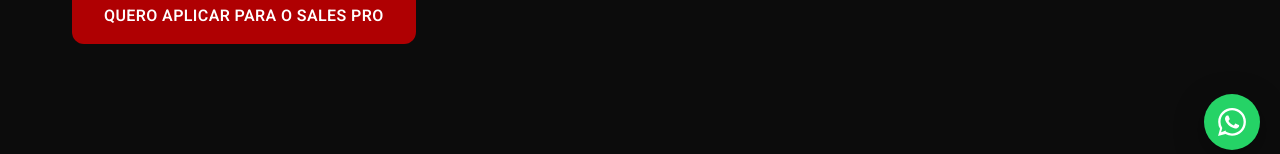
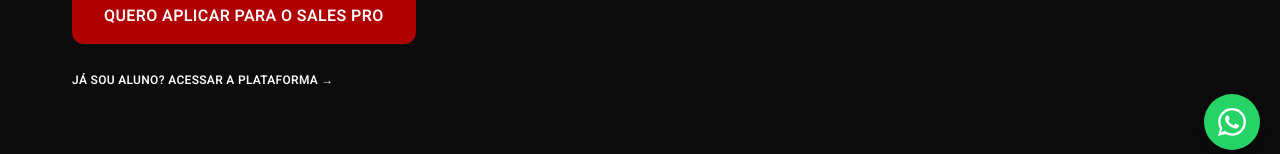
Before and after one commit to ffeldens/site-salesclub, a Next.js app: page /universidade/sales-pro in a window 1280 px wide. Shown: the part 630-784 px from the top of the page. Built offline with nearby package versions, Linux system fonts and the light colour scheme; no server answers.

Commit message:
feat(sales-pro): botão de acesso à plataforma no hero da Formação Sales Pro
Replica o loginCta ("Já sou aluno? Acessar a plataforma" → edusense) no hero de
/universidade/[slug], cobrindo o Sales Pro.

Co-Authored-By: Claude Opus 4.8 <noreply@anthropic.com>

```diff
--- a/src/app/universidade/[slug]/page.tsx
+++ b/src/app/universidade/[slug]/page.tsx
@@ -79,6 +79,7 @@ export default async function CursoPage({ params }: { params: Promise<{ slug: st
         title={c.headline}
         subtitle={c.subtitulo}
         primaryCta={{ label: c.ctaLabel, href: '#cta' }}
+        loginCta={{ label: 'Já sou aluno? Acessar a plataforma', href: 'https://salesclube.edusense.app/#/' }}
       />
 
       <Section>
```
